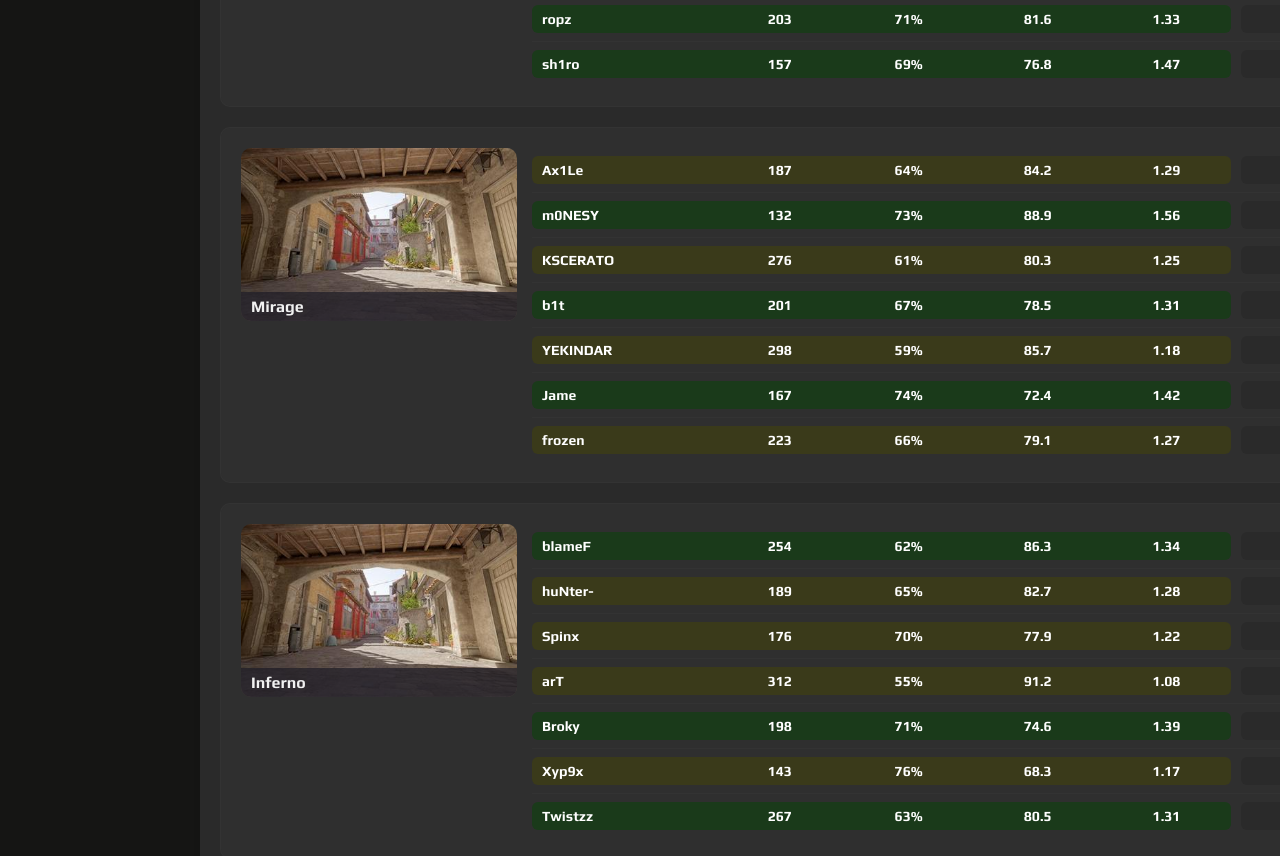
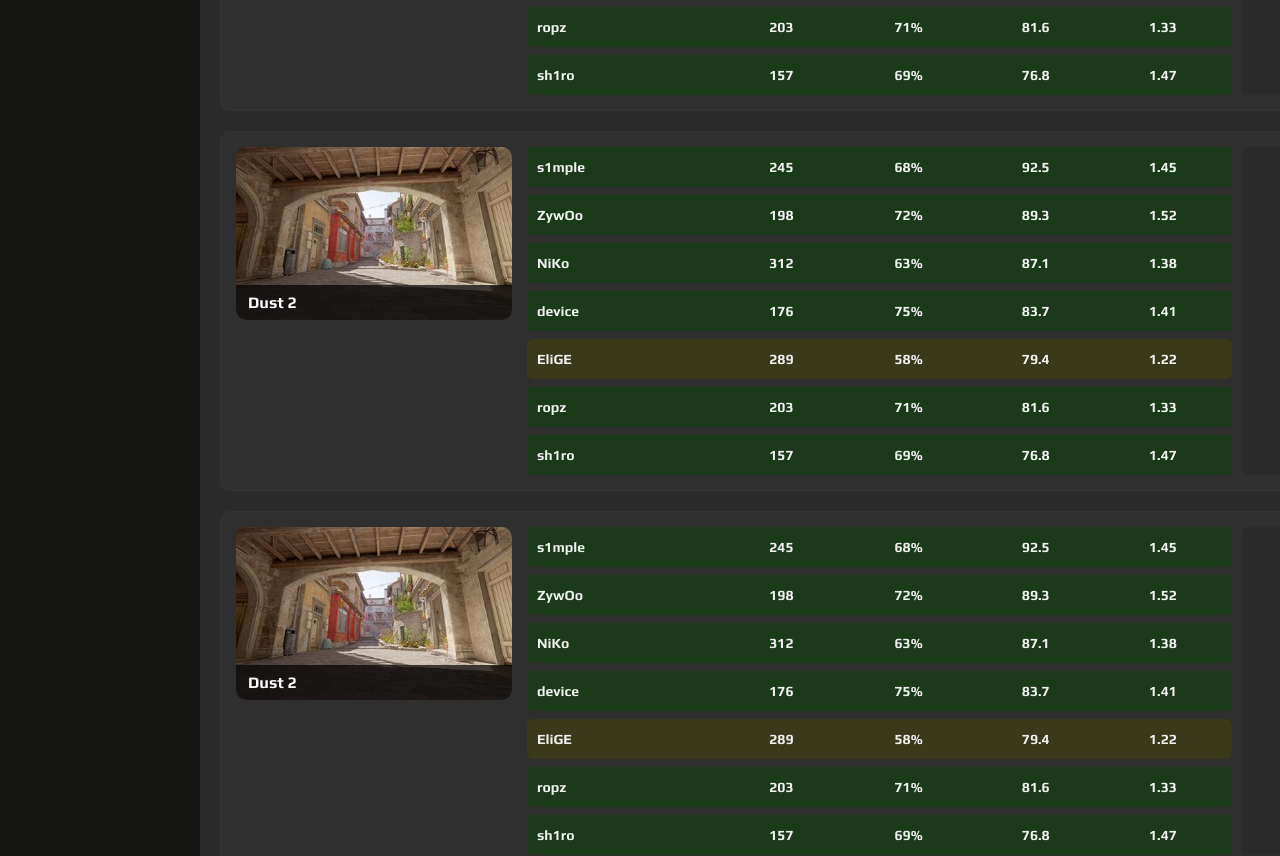
Before and after one commit to Mniimaya/cs, a Next.js app: page / in a window 1280 px wide. Shown: the part 1108-1964 px from the top of the page. Built offline with nearby package versions, Linux system fonts and the light colour scheme.

Commit message:
fix: styles

```diff
--- a/app/compomemts/StatisticTable/StatisticTable.tsx
+++ b/app/compomemts/StatisticTable/StatisticTable.tsx
@@ -9,50 +9,86 @@ const data: StatisticsItem[] = [
   {
     map: 'Dust 2',
     users: [
-      { nickname: 's1mple', games: 245, winrate: '68%', adr: 92.5, kd: 1.45, avgGames: 7, avgWinrate: '65%' },
-      { nickname: 'ZywOo', games: 198, winrate: '72%', adr: 89.3, kd: 1.52, avgGames: 6, avgWinrate: '70%' },
-      { nickname: 'NiKo', games: 312, winrate: '63%', adr: 87.1, kd: 1.38, avgGames: 8, avgWinrate: '60%' },
-      { nickname: 'device', games: 176, winrate: '75%', adr: 83.7, kd: 1.41, avgGames: 5, avgWinrate: '72%' },
-      { nickname: 'EliGE', games: 289, winrate: '58%', adr: 79.4, kd: 1.22, avgGames: 9, avgWinrate: '55%' },
-      { nickname: 'ropz', games: 203, winrate: '71%', adr: 81.6, kd: 1.33, avgGames: 6, avgWinrate: '69%' },
-      { nickname: 'sh1ro', games: 157, winrate: '69%', adr: 76.8, kd: 1.47, avgGames: 4, avgWinrate: '67%' },
+      { nickname: 's1mple', games: 245, winrate: '68%', adr: 92.5, kd: 1.45 },
+      { nickname: 'ZywOo', games: 198, winrate: '72%', adr: 89.3, kd: 1.52 },
+      { nickname: 'NiKo', games: 312, winrate: '63%', adr: 87.1, kd: 1.38 },
+      { nickname: 'device', games: 176, winrate: '75%', adr: 83.7, kd: 1.41 },
+      { nickname: 'EliGE', games: 289, winrate: '58%', adr: 79.4, kd: 1.22 },
+      { nickname: 'ropz', games: 203, winrate: '71%', adr: 81.6, kd: 1.33 },
+      { nickname: 'sh1ro', games: 157, winrate: '69%', adr: 76.8, kd: 1.47 },
     ],
+    avgGames: 7,
+    avgWinrate: '65%',
   },
   {
-    map: 'Mirage',
+    map: 'Dust 2',
     users: [
-      { nickname: 'Ax1Le', games: 187, winrate: '64%', adr: 84.2, kd: 1.29, avgGames: 5, avgWinrate: '62%' },
-      { nickname: 'm0NESY', games: 132, winrate: '73%', adr: 88.9, kd: 1.56, avgGames: 3, avgWinrate: '71%' },
-      { nickname: 'KSCERATO', games: 276, winrate: '61%', adr: 80.3, kd: 1.25, avgGames: 7, avgWinrate: '59%' },
-      { nickname: 'b1t', games: 201, winrate: '67%', adr: 78.5, kd: 1.31, avgGames: 6, avgWinrate: '65%' },
-      { nickname: 'YEKINDAR', games: 298, winrate: '59%', adr: 85.7, kd: 1.18, avgGames: 8, avgWinrate: '57%' },
-      { nickname: 'Jame', games: 167, winrate: '74%', adr: 72.4, kd: 1.42, avgGames: 4, avgWinrate: '73%' },
-      { nickname: 'frozen', games: 223, winrate: '66%', adr: 79.1, kd: 1.27, avgGames: 6, avgWinrate: '64%' },
+      { nickname: 's1mple', games: 245, winrate: '68%', adr: 92.5, kd: 1.45 },
+      { nickname: 'ZywOo', games: 198, winrate: '72%', adr: 89.3, kd: 1.52 },
+      { nickname: 'NiKo', games: 312, winrate: '63%', adr: 87.1, kd: 1.38 },
+      { nickname: 'device', games: 176, winrate: '75%', adr: 83.7, kd: 1.41 },
+      { nickname: 'EliGE', games: 289, winrate: '58%', adr: 79.4, kd: 1.22 },
+      { nickname: 'ropz', games: 203, winrate: '71%', adr: 81.6, kd: 1.33 },
+      { nickname: 'sh1ro', games: 157, winrate: '69%', adr: 76.8, kd: 1.47 },
     ],
+    avgGames: 7,
+    avgWinrate: '65%',
   },
   {
-    map: 'Inferno',
+    map: 'Dust 2',
     users: [
-      { nickname: 'blameF', games: 254, winrate: '62%', adr: 86.3, kd: 1.34, avgGames: 7, avgWinrate: '60%' },
-      { nickname: 'huNter-', games: 189, winrate: '65%', adr: 82.7, kd: 1.28, avgGames: 5, avgWinrate: '63%' },
-      { nickname: 'Spinx', games: 176, winrate: '70%', adr: 77.9, kd: 1.22, avgGames: 4, avgWinrate: '68%' },
-      { nickname: 'arT', games: 312, winrate: '55%', adr: 91.2, kd: 1.08, avgGames: 9, avgWinrate: '53%' },
-      { nickname: 'Broky', games: 198, winrate: '71%', adr: 74.6, kd: 1.39, avgGames: 5, avgWinrate: '70%' },
-      { nickname: 'Xyp9x', games: 143, winrate: '76%', adr: 68.3, kd: 1.17, avgGames: 3, avgWinrate: '75%' },
-      { nickname: 'Twistzz', games: 267, winrate: '63%', adr: 80.5, kd: 1.31, avgGames: 7, avgWinrate: '61%' },
+      { nickname: 's1mple', games: 245, winrate: '68%', adr: 92.5, kd: 1.45 },
+      { nickname: 'ZywOo', games: 198, winrate: '72%', adr: 89.3, kd: 1.52 },
+      { nickname: 'NiKo', games: 312, winrate: '63%', adr: 87.1, kd: 1.38 },
+      { nickname: 'device', games: 176, winrate: '75%', adr: 83.7, kd: 1.41 },
+      { nickname: 'EliGE', games: 289, winrate: '58%', adr: 79.4, kd: 1.22 },
+      { nickname: 'ropz', games: 203, winrate: '71%', adr: 81.6, kd: 1.33 },
+      { nickname: 'sh1ro', games: 157, winrate: '69%', adr: 76.8, kd: 1.47 },
     ],
+    avgGames: 7,
+    avgWinrate: '65%',
   },
   {
-    map: 'Nuke',
+    map: 'Dust 2',
     users: [
-      { nickname: 'electronic', games: 201, winrate: '68%', adr: 83.4, kd: 1.37, avgGames: 5, avgWinrate: '66%' },
-      { nickname: 'Perfecto', games: 178, winrate: '72%', adr: 71.8, kd: 1.24, avgGames: 4, avgWinrate: '71%' },
-      { nickname: 'NAF', games: 287, winrate: '64%', adr: 79.2, kd: 1.29, avgGames: 7, avgWinrate: '62%' },
-      { nickname: 'FL1T', games: 156, winrate: '69%', adr: 84.7, kd: 1.41, avgGames: 4, avgWinrate: '67%' },
-      { nickname: 'syrsoN', games: 132, winrate: '73%', adr: 86.3, kd: 1.52, avgGames: 3, avgWinrate: '72%' },
-      { nickname: 'HooXi', games: 298, winrate: '58%', adr: 65.4, kd: 0.92, avgGames: 8, avgWinrate: '56%' },
-      { nickname: 'SunPayus', games: 187, winrate: '67%', adr: 78.9, kd: 1.26, avgGames: 5, avgWinrate: '65%' },
+      { nickname: 's1mple', games: 245, winrate: '68%', adr: 92.5, kd: 1.45 },
+      { nickname: 'ZywOo', games: 198, winrate: '72%', adr: 89.3, kd: 1.52 },
+      { nickname: 'NiKo', games: 312, winrate: '63%', adr: 87.1, kd: 1.38 },
+      { nickname: 'device', games: 176, winrate: '75%', adr: 83.7, kd: 1.41 },
+      { nickname: 'EliGE', games: 289, winrate: '58%', adr: 79.4, kd: 1.22 },
+      { nickname: 'ropz', games: 203, winrate: '71%', adr: 81.6, kd: 1.33 },
+      { nickname: 'sh1ro', games: 157, winrate: '69%', adr: 76.8, kd: 1.47 },
     ],
+    avgGames: 7,
+    avgWinrate: '65%',
+  },
+  {
+    map: 'Dust 2',
+    users: [
+      { nickname: 's1mple', games: 245, winrate: '68%', adr: 92.5, kd: 1.45 },
+      { nickname: 'ZywOo', games: 198, winrate: '72%', adr: 89.3, kd: 1.52 },
+      { nickname: 'NiKo', games: 312, winrate: '63%', adr: 87.1, kd: 1.38 },
+      { nickname: 'device', games: 176, winrate: '75%', adr: 83.7, kd: 1.41 },
+      { nickname: 'EliGE', games: 289, winrate: '58%', adr: 79.4, kd: 1.22 },
+      { nickname: 'ropz', games: 203, winrate: '71%', adr: 81.6, kd: 1.33 },
+      { nickname: 'sh1ro', games: 157, winrate: '69%', adr: 76.8, kd: 1.47 },
+    ],
+    avgGames: 7,
+    avgWinrate: '65%',
+  },
+  {
+    map: 'Dust 2',
+    users: [
+      { nickname: 's1mple', games: 245, winrate: '68%', adr: 92.5, kd: 1.45 },
+      { nickname: 'ZywOo', games: 198, winrate: '72%', adr: 89.3, kd: 1.52 },
+      { nickname: 'NiKo', games: 312, winrate: '63%', adr: 87.1, kd: 1.38 },
+      { nickname: 'device', games: 176, winrate: '75%', adr: 83.7, kd: 1.41 },
+      { nickname: 'EliGE', games: 289, winrate: '58%', adr: 79.4, kd: 1.22 },
+      { nickname: 'ropz', games: 203, winrate: '71%', adr: 81.6, kd: 1.33 },
+      { nickname: 'sh1ro', games: 157, winrate: '69%', adr: 76.8, kd: 1.47 },
+    ],
+    avgGames: 7,
+    avgWinrate: '65%',
   },
 ];
 
--- a/app/compomemts/StatisticTable/StatisticsRow/StatisticsRow.module.scss
+++ b/app/compomemts/StatisticTable/StatisticsRow/StatisticsRow.module.scss
@@ -4,12 +4,11 @@
 .wrapper {
   display: flex;
   gap: 15px;
-  padding: 20px;
+  padding: 15px;
   border-radius: 10px;
   background-color: $color-light-gray;
   border: 1px solid #353534bf;
   width: 100%;
-  overflow-x: auto; // Добавляем горизонтальный скролл при необходимости
 }
 
 .imageWrapper {
@@ -24,103 +23,79 @@
     position: absolute;
     left: 0;
     bottom: 0;
-    padding: 5px 10px;
-    background: #191923a1;
+    padding: 8px 12px;
+    background: rgba(0, 0, 0, 0.7);
     width: 100%;
+    color: white;
+    font-weight: 600;
   }
 }
 
 .tableContainer {
   display: flex;
   flex-direction: column;
-  min-width: 0;
-  width: 100%;
+  flex-grow: 1;
+}
+
+.flex {
+  flex: 1;
+  display: flex;
+  gap: 10px;
 }
 
 .tableRow {
   display: flex;
-  width: 100%;
-  min-width: max-content; // Важно для предотвращения сжатия
-  border-bottom: 1px solid #353534bf;
-  padding: 8px 0;
+  flex: 1;
+  min-height: 40px;
+  gap: 10px;
+  margin-bottom: 8px;
 
   &:last-child {
-    border-bottom: none;
-  }
-}
-
-.tableCell {
-  flex: 1;
-  min-width: 120px;
-  max-width: 150px;
-  padding: 0 5px;
-  text-align: center;
-  white-space: nowrap;
-  overflow: hidden;
-  text-overflow: ellipsis;
-  font-size: 14px;
-  line-height: 28px;
-
-  &:first-child {
-    text-align: left;
-    min-width: 150px;
-    max-width: 200px;
-    flex: 1.5;
-  }
-}
-
-.tableRow {
-  display: flex;
-  width: 100%;
-  min-width: max-content;
-  border-bottom: 1px solid #353534bf;
-  padding: 8px 0;
-  gap: 10px; // Добавляем отступ между блоками
-
-  &:last-child {
-    border-bottom: none;
+    margin-bottom: 0;
   }
 }
 
 .statsBlock {
   display: flex;
-  flex: 5; // Занимает 5/7 пространства (5 полей из 7)
+  flex: 5;
+  gap: 10px;
   border-radius: 6px;
-  padding: 0 5px;
-  gap: 10px;
+  padding: 8px 10px;
+  align-items: center;
 }
 
 .statsCell {
   flex: 1;
   min-width: 0;
-  padding: 0 5px;
   white-space: nowrap;
   overflow: hidden;
   text-overflow: ellipsis;
   font-size: 14px;
-  line-height: 28px;
-  color: white; // Белый текст для лучшей читаемости
   text-align: center;
 
   &:first-child {
+    text-align: left;
     flex: 1.5;
-    text-align: left;
   }
 }
 
-.tableCell {
-  flex: 1;
-  min-width: 100px;
-  padding: 0 5px;
-  text-align: center;
-  white-space: nowrap;
-  overflow: hidden;
-  text-overflow: ellipsis;
-  font-size: 14px;
-  line-height: 28px;
-  background: #2a2a2a; // Стандартный фон для оставшихся ячеек
-  border-radius: 6px;
+.avgCell {
   display: flex;
   align-items: center;
   justify-content: center;
+  min-width: 80px;
+  background: #2a2a2a;
+  border-radius: 6px;
+  font-size: 14px;
+  flex-basis: 140px;
+
+  text-align: center;
+  white-space: nowrap;
+  text-overflow: ellipsis;
+  flex: 1;
+  min-width: 120px;
+  max-width: 150px;
+  font-size: 14px;
+  font-weight: bold;
+  overflow: hidden;
 }
--- a/app/compomemts/StatisticTable/StatisticsRow/StatisticsRow.tsx
+++ b/app/compomemts/StatisticTable/StatisticsRow/StatisticsRow.tsx
@@ -5,10 +5,9 @@ import Image from 'next/image';
 
 export const StatisticsRow = ({ data }: { data: StatisticsItem }) => {
   const getStatsColor = (user: any) => {
-    // Пример логики определения цвета (настройте под свои нужды)
-    if (parseFloat(user.winrate) > 60 && user.kd > 1.3) return '#1a3a1a'; // зеленый
-    if (parseFloat(user.winrate) < 40 || user.kd < 0.9) return '#3a1a1a'; // красный
-    return '#3a3a1a'; // желтый
+    if (parseFloat(user.winrate) > 60 && user.kd > 1.3) return '#1a3a1a';
+    if (parseFloat(user.winrate) < 40 || user.kd < 0.9) return '#3a1a1a';
+    return '#3a3a1a';
   };
 
   return (
@@ -17,7 +16,7 @@ export const StatisticsRow = ({ data }: { data: StatisticsItem }) => {
         <Image src="/images/1.jpeg" alt="" fill style={{ objectFit: 'cover' }} sizes="(max-width: 768px)" />
         <span className={s.nameCard}>{data.map}</span>
       </div>
-
+      <div className={s.flex}>
         <div className={s.tableContainer}>
           {data.users.map((item, index) => (
             <div key={index} className={s.tableRow}>
@@ -28,10 +27,11 @@ export const StatisticsRow = ({ data }: { data: StatisticsItem }) => {
                 <div className={s.statsCell}>{item.adr}</div>
                 <div className={s.statsCell}>{item.kd}</div>
               </div>
-            <div className={s.tableCell}>{item.avgGames}</div>
-            <div className={s.tableCell}>{item.avgWinrate}</div>
             </div>
           ))}
+        </div>
+        <div className={s.avgCell}>{data.avgGames}</div>
+        <div className={s.avgCell}>{data.avgWinrate}</div>
       </div>
     </div>
   );
--- a/types/statistics.ts
+++ b/types/statistics.ts
@@ -4,11 +4,11 @@ export interface Users {
   winrate: string;
   adr: number;
   kd: number;
-  avgGames: number;
-  avgWinrate: string;
 }
 
 export interface StatisticsItem {
   map: string;
   users: Users[];
+  avgGames: number;
+  avgWinrate: string;
 }
```
Also changed, not shown: app/compomemts/Navigation/Navigation.module.scss (+2 -11 lines), app/compomemts/Navigation/Navigation.tsx (+11 -9 lines), app/compomemts/StatisticTable/StatisticTable.module.scss (+8 -1 lines). Lines whose indentation alone changed are shown as unchanged.
